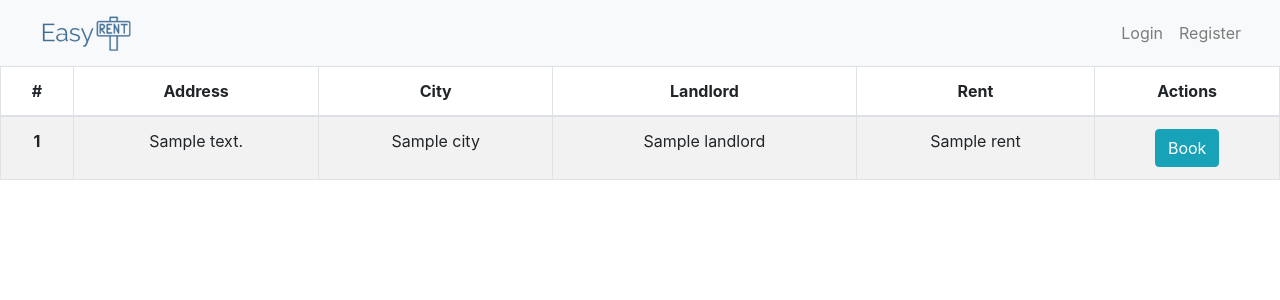
After one commit to StoyanoVasil/SOT-frontend, a Flask app: template src/templates/free_rooms.html in a window 1280 px wide. The commit adds this page. Shown: the top 300 px of the page. Run offline with Flask 2, Linux system fonts and the light colour scheme; the template is opened without the code that fills it: most values are stand-ins (such as "Sample title", 1, 10 or a date in 2020); some libraries are stand-ins or nearby versions.

Commit message:
display free rooms

```diff
--- /dev/null
+++ b/src/templates/free_rooms.html
@@ -0,0 +1,29 @@
+{% extends 'layout.html' %}
+{% block body %}
+    <table class="table table-bordered table-striped">
+        <thead>
+        <tr>
+            <th scope="col" class="text-center">#</th>
+            <th scope="col" class="text-center">Address</th>
+            <th scope="col" class="text-center">City</th>
+            <th scope="col" class="text-center">Landlord</th>
+            <th scope="col" class="text-center">Rent</th>
+            <th scope="col" class="text-center">Actions</th>
+        </tr>
+        </thead>
+        <tbody>
+        {% for room in rooms %}
+            <tr>
+                <th class="text-center">{{ loop.index }}</th>
+                <td class="text-center">{{ room['address'] }}</td>
+                <td class="text-center">{{ room['city'] }}</td>
+                <td class="text-center">{{ room['landlord'] }}</td>
+                <td class="text-center">{{ room['rent'] }}</td>
+                <td class="text-center">
+                    <a class="btn btn-info" href="/book/room/{{ room['id'] }}">Book</a>
+                </td>
+            </tr>
+        {% endfor %}
+        </tbody>
+    </table>
+{% endblock %}
--- a/src/templates/navbar.html
+++ b/src/templates/navbar.html
@@ -23,7 +23,9 @@
                     </li>
                 {% endif %}
                 {% if session['role'] == 'student' %}
-                    {#student links#}
+                    <li class="nav-item">
+                        <a href="/rooms/free" class="nav-link">Rooms</a>
+                    </li>
                 {% endif %}
                 {% if session['role'] == 'landlord' %}
                     {#landlord links#}
```
Also changed, not shown: src/views.py (+10 -2 lines).
